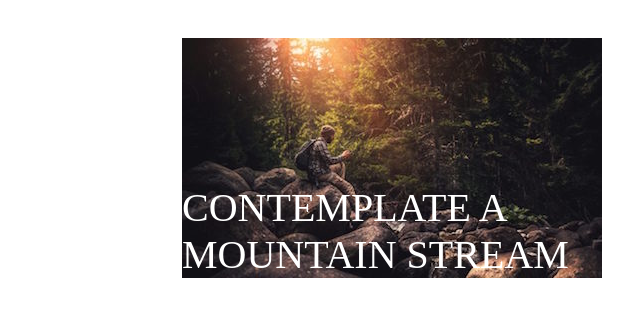
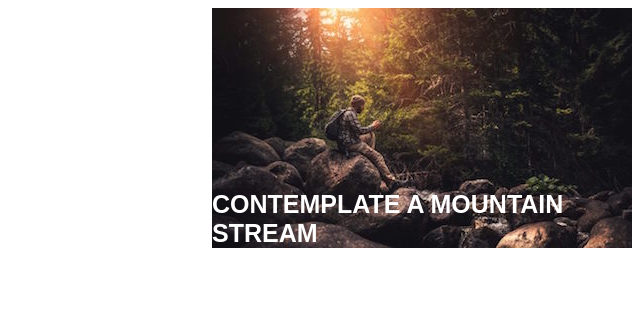
Before and after one commit to YessiGonzalez/Hiking, a plain HTML site: page index.html in a window 1280 px wide. Shown: the whole page, without its empty margins (640-1280 px from the left). Drawn offline with Linux system fonts and the light colour scheme.

Commit message:
third commit

```diff
--- a/styles.css
+++ b/styles.css
@@ -1,18 +1,19 @@
+.container{
+    display: flex;
+    justify-content: flex-end;
+    align-items: flex-start;
+}
 .special{
     background-image: url('stream420x240.jpg');
     width: 420px;
     height: 240px;
     color:white;
-    font-size: 40px;
-    font: arial;
-    margin: 30px;
+    font-family: Arial;
+    font-size: 25px;
+    font-weight: bolder;
     display: flex;
     justify-content: flex-start;
     align-items: flex-end;
     text-transform: uppercase;
+
 }
-
-.container{
-    display: flex;
-    justify-content: flex-end;
-}
```
